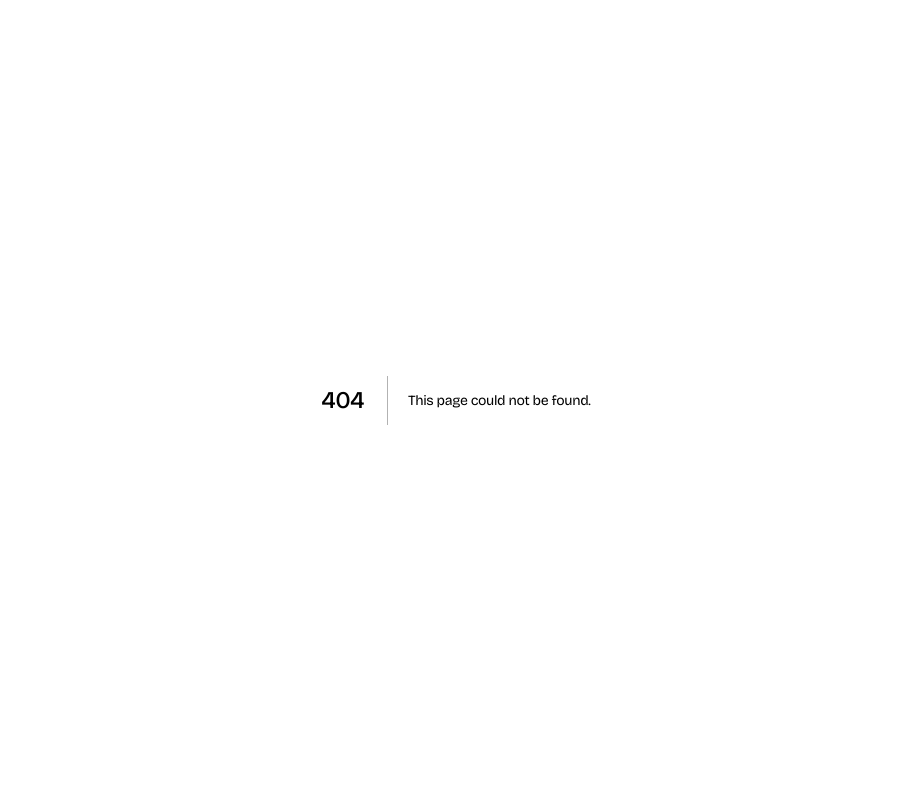
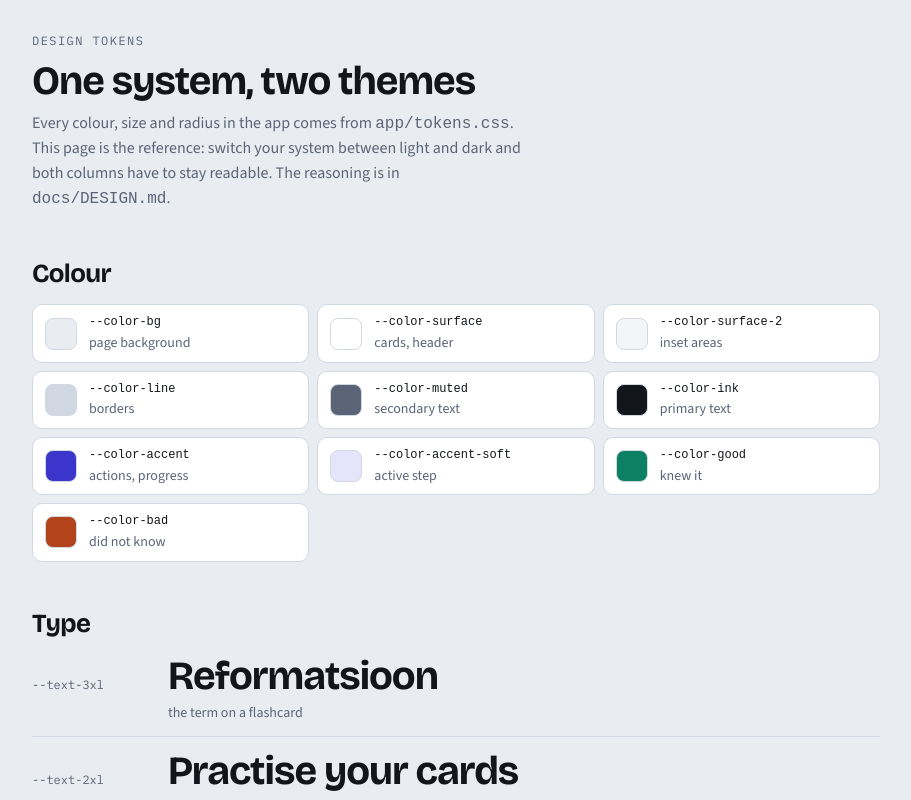
Before and after one commit to rakenduste-programmeerimine-2026/flashcards, a Next.js app: page /design in a window 1280 px wide. Before the commit this address had no page. Shown: the top 800 px of the page, without its empty margins (184-1095 px from the left). Built offline with nearby package versions, Linux system fonts and the light colour scheme.

Commit message:
feat(ui): add the /design specimen page as a living token reference

```diff
--- /dev/null
+++ b/app/design/page.tsx
@@ -0,0 +1,138 @@
+import type { Metadata } from "next";
+import styles from "./specimen.module.css";
+
+export const metadata: Metadata = {
+  title: "Design tokens",
+  description:
+    "Living reference for the colour tokens, type scale and components of the flashcards app.",
+};
+
+const SWATCHES = [
+  ["--color-bg", "page background"],
+  ["--color-surface", "cards, header"],
+  ["--color-surface-2", "inset areas"],
+  ["--color-line", "borders"],
+  ["--color-muted", "secondary text"],
+  ["--color-ink", "primary text"],
+  ["--color-accent", "actions, progress"],
+  ["--color-accent-soft", "active step"],
+  ["--color-good", "knew it"],
+  ["--color-bad", "did not know"],
+];
+
+const SCALE = [
+  ["--text-3xl", "Reformatsioon", "the term on a flashcard"],
+  ["--text-2xl", "Practise your cards", "page title"],
+  ["--text-xl", "Your decks", "section heading"],
+  ["--text-lg", "Reformation, 8 cards", "deck name"],
+  ["--text-md", "A 16th-century movement that split the church.", "meaning"],
+  ["--text-base", "Body text, the default size for everything else.", "body"],
+  ["--text-sm", "Secondary text and helper lines.", "secondary"],
+];
+
+export default function DesignPage() {
+  return (
+    <main className={styles.page}>
+      <header className={styles.head}>
+        <p className="label">Design tokens</p>
+        <h1>One system, two themes</h1>
+        <p className={styles.lede}>
+          Every colour, size and radius in the app comes from{" "}
+          <code>app/tokens.css</code>. This page is the reference: switch your
+          system between light and dark and both columns have to stay readable.
+          The reasoning is in <code>docs/DESIGN.md</code>.
+        </p>
+      </header>
+
+      <section className={styles.section}>
+        <h2>Colour</h2>
+        <ul className={styles.swatches}>
+          {SWATCHES.map(([token, use]) => (
+            <li key={token} className={styles.swatch}>
+              <span
+                className={styles.chip}
+                style={{ background: `var(${token})` }}
+              />
+              <code>{token}</code>
+              <span className={styles.use}>{use}</span>
+            </li>
+          ))}
+        </ul>
+      </section>
+
+      <section className={styles.section}>
+        <h2>Type</h2>
+        <ul className={styles.scale}>
+          {SCALE.map(([token, sample, use]) => (
+            <li key={token} className={styles.scaleRow}>
+              <code className={styles.scaleToken}>{token}</code>
+              <span
+                className={
+                  token === "--text-3xl" || token === "--text-2xl"
+                    ? styles.display
+                    : undefined
+                }
+                style={{ fontSize: `var(${token})` }}
+              >
+                {sample}
+              </span>
+              <span className={styles.use}>{use}</span>
+            </li>
+          ))}
+        </ul>
+        <p className={styles.note}>
+          Display face is Bricolage Grotesque, body is Source Sans 3, and the
+          mono face is IBM Plex Mono for labels, counters and the prompt block
+          the student copies.
+        </p>
+      </section>
+
+      <section className={styles.section}>
+        <h2>Surfaces and actions</h2>
+        <div className={styles.demoRow}>
+          <div className={styles.card}>
+            <p className="label">Card surface</p>
+            <p>A deck row, a preview row, a panel.</p>
+          </div>
+          <div className={styles.flash}>
+            <p className="label">Flashcard</p>
+            <p className={styles.term}>Indulgents</p>
+            <p className={styles.hidden}>
+              The meaning stays hidden until asked
+            </p>
+          </div>
+        </div>
+        <div className={styles.demoRow}>
+          <button type="button" className={styles.primary}>
+            Primary action
+          </button>
+          <button type="button" className={styles.ghost}>
+            Secondary action
+          </button>
+          <button type="button" className={styles.good}>
+            I knew it
+          </button>
+          <button type="button" className={styles.bad}>
+            I did not know
+          </button>
+        </div>
+        <p className={styles.note}>
+          Tab through the buttons: the focus ring is one style for the whole
+          app, set once in <code>globals.css</code>.
+        </p>
+      </section>
+
+      <section className={styles.section}>
+        <h2>Progress</h2>
+        <div className={styles.meter} aria-hidden="true">
+          <i style={{ width: "40%" }} />
+        </div>
+        <p className={`label tabular ${styles.counts}`}>
+          <span>Knew 8</span>
+          <span>Missed 4</span>
+          <span>Left 12</span>
+        </p>
+      </section>
+    </main>
+  );
+}
--- /dev/null
+++ b/app/design/specimen.module.css
@@ -0,0 +1,202 @@
+.page {
+  max-width: var(--content-width);
+  margin: 0 auto;
+  padding-left: max(1rem, env(safe-area-inset-left, 0px));
+  padding-right: max(1rem, env(safe-area-inset-right, 0px));
+  padding-block: var(--space-6) var(--space-8);
+  display: grid;
+  gap: var(--space-7);
+}
+
+.head {
+  display: grid;
+  gap: var(--space-2);
+}
+
+.lede {
+  color: var(--color-muted);
+  max-width: var(--measure);
+}
+
+.section {
+  display: grid;
+  gap: var(--space-4);
+}
+
+.note {
+  color: var(--color-muted);
+  font-size: var(--text-sm);
+  max-width: var(--measure);
+}
+
+/* --- colour --- */
+.swatches {
+  list-style: none;
+  margin: 0;
+  padding: 0;
+  display: grid;
+  grid-template-columns: repeat(auto-fit, minmax(13rem, 1fr));
+  gap: var(--space-2);
+}
+
+.swatch {
+  display: grid;
+  grid-template-columns: auto 1fr;
+  grid-template-rows: auto auto;
+  align-items: center;
+  gap: 0 var(--space-3);
+  padding: var(--space-2) var(--space-3);
+  background: var(--color-surface);
+  border: 1px solid var(--color-line);
+  border-radius: var(--radius-md);
+  font-family: var(--font-mono);
+  font-size: var(--text-xs);
+  min-width: 0;
+}
+
+.chip {
+  grid-row: span 2;
+  width: 2rem;
+  height: 2rem;
+  border-radius: var(--radius-sm);
+  border: 1px solid var(--color-line);
+}
+
+.use {
+  color: var(--color-muted);
+  font-family: var(--font-body);
+  font-size: var(--text-sm);
+}
+
+/* --- type --- */
+.scale {
+  list-style: none;
+  margin: 0;
+  padding: 0;
+  display: grid;
+  gap: var(--space-3);
+}
+
+.scaleRow {
+  display: grid;
+  grid-template-columns: 7.5rem 1fr;
+  gap: var(--space-1) var(--space-4);
+  align-items: baseline;
+  padding-bottom: var(--space-3);
+  border-bottom: 1px solid var(--color-line);
+  min-width: 0;
+}
+
+.scaleToken {
+  font-family: var(--font-mono);
+  font-size: var(--text-xs);
+  color: var(--color-muted);
+}
+
+.scaleRow .use {
+  grid-column: 2;
+}
+
+.display {
+  font-family: var(--font-display);
+  font-weight: 700;
+  letter-spacing: var(--tracking-tight);
+  line-height: var(--leading-tight);
+}
+
+/* --- surfaces --- */
+.demoRow {
+  display: flex;
+  flex-wrap: wrap;
+  gap: var(--space-3);
+  align-items: stretch;
+}
+
+.card {
+  flex: 1 1 15rem;
+  min-width: 0;
+  display: grid;
+  gap: var(--space-2);
+  padding: var(--space-4);
+  background: var(--color-surface);
+  border: 1px solid var(--color-line);
+  border-radius: var(--radius-lg);
+}
+
+.flash {
+  flex: 1 1 18rem;
+  min-width: 0;
+  display: grid;
+  gap: var(--space-3);
+  justify-items: center;
+  text-align: center;
+  padding: var(--space-6) var(--space-4);
+  background: var(--color-surface);
+  border: 1px solid var(--color-line);
+  border-radius: var(--radius-xl);
+  box-shadow: var(--shadow-card);
+}
+
+.term {
+  font-family: var(--font-display);
+  font-size: var(--text-3xl);
+  font-weight: 700;
+  letter-spacing: var(--tracking-tight);
+  line-height: var(--leading-tight);
+}
+
+.hidden {
+  color: var(--color-muted);
+  filter: blur(6px);
+  user-select: none;
+}
+
+/* --- buttons --- */
+.primary,
+.ghost,
+.good,
+.bad {
+  padding: var(--space-3) var(--space-5);
+  border-radius: var(--radius-md);
+  border: 1px solid var(--color-line);
+  background: var(--color-surface);
+  font-weight: 600;
+}
+
+.primary {
+  background: var(--color-accent);
+  border-color: var(--color-accent);
+  color: var(--color-on-accent);
+}
+
+.good {
+  border-color: var(--color-good);
+  color: var(--color-good);
+}
+
+.bad {
+  border-color: var(--color-bad);
+  color: var(--color-bad);
+}
+
+/* --- progress --- */
+.meter {
+  height: 5px;
+  background: var(--color-surface-2);
+  border: 1px solid var(--color-line);
+  border-radius: var(--radius-pill);
+  overflow: hidden;
+}
+
+.meter i {
+  display: block;
+  height: 100%;
+  background: var(--color-accent);
+}
+
+.counts {
+  display: flex;
+  justify-content: space-between;
+  gap: var(--space-4);
+  flex-wrap: wrap;
+}
```
